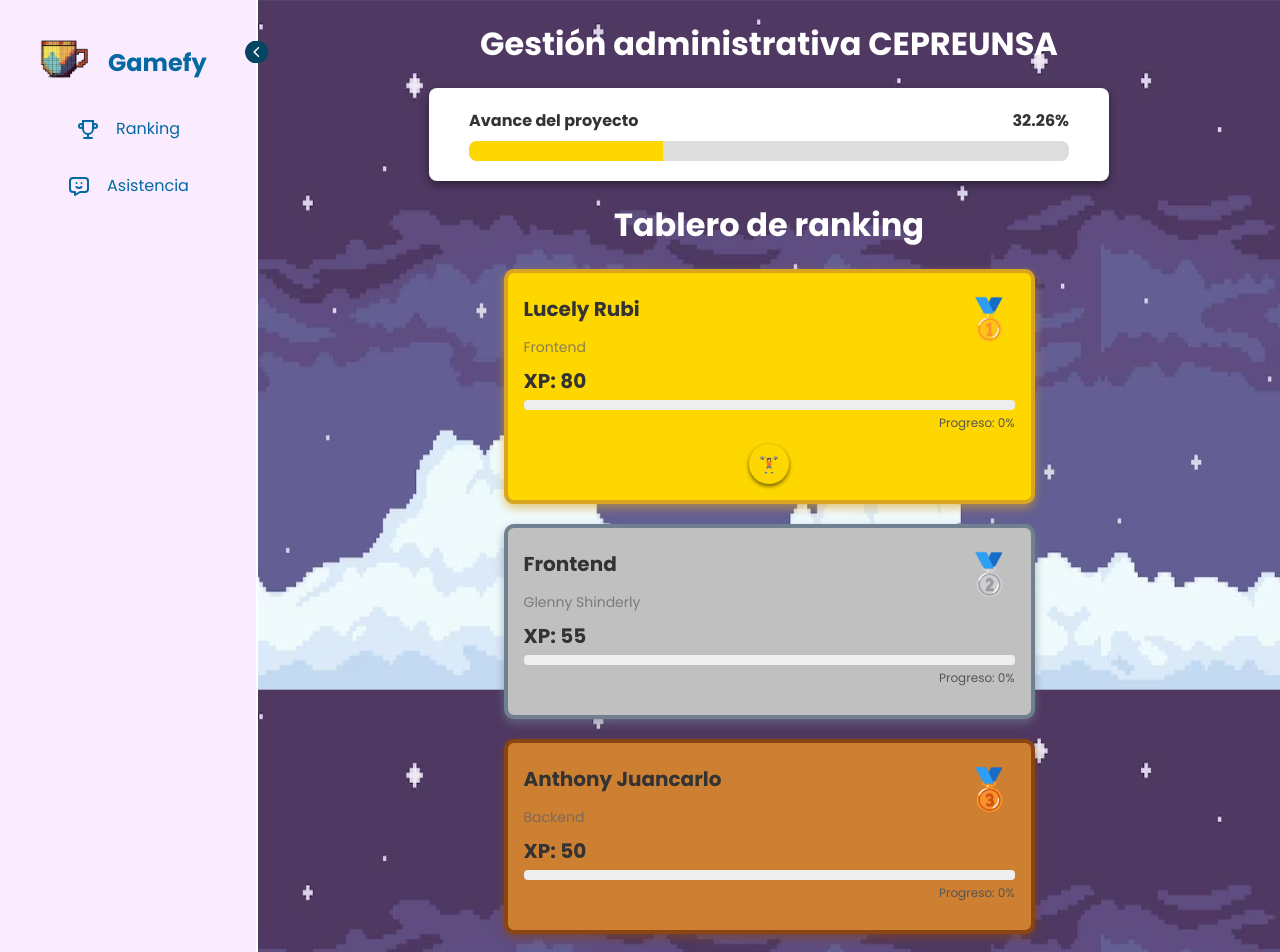
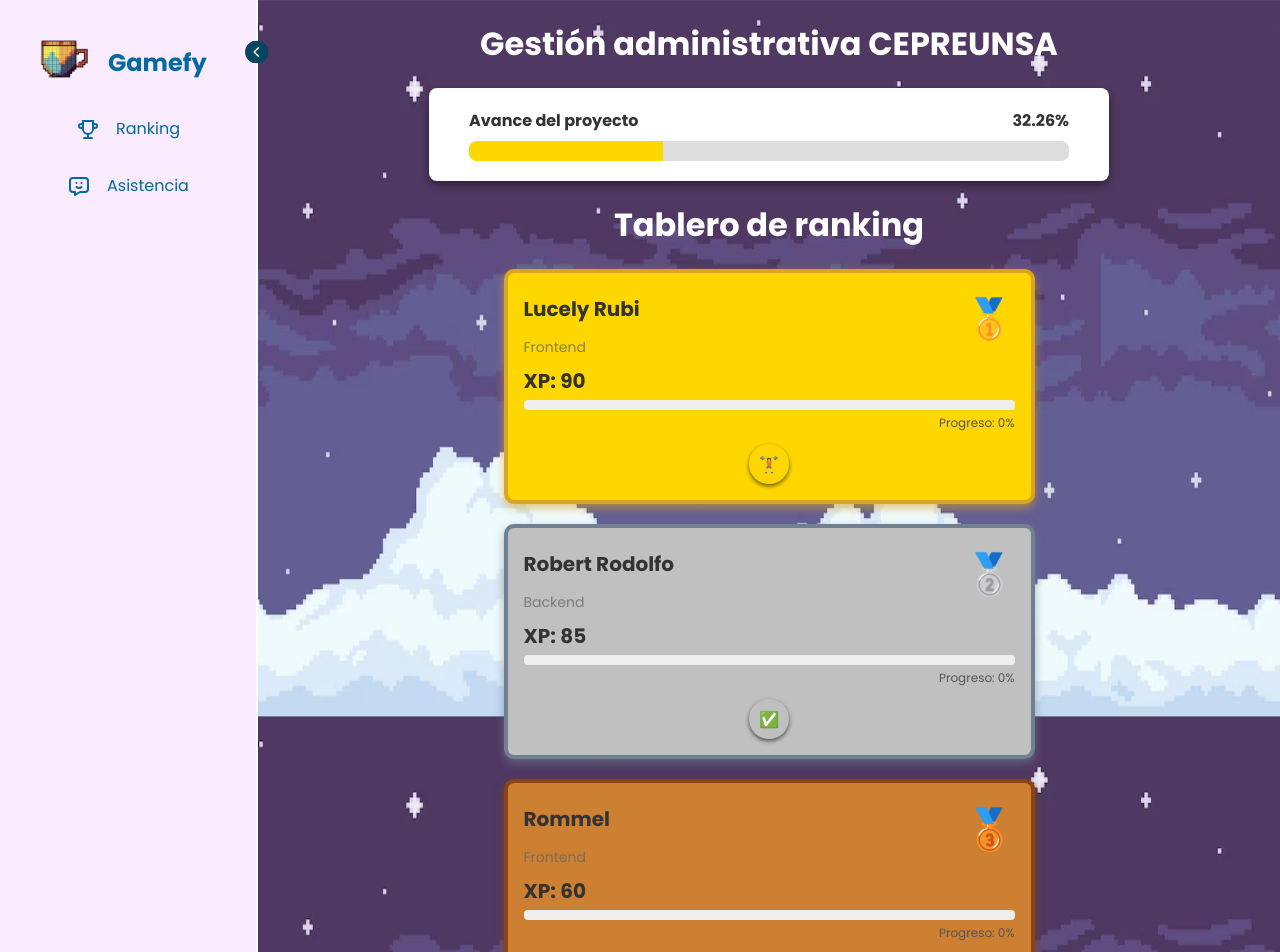
Before and after one commit to ludemo/game-agile, a React (Vite) app: page / in a window 1280 px wide. Shown: the top 952 px of the page. Built offline with nearby package versions, Linux system fonts and the light colour scheme; the HTML template or start-up script is replaced by a standard one; a web font is replaced by a local one.

Commit message:
style:datos actualizados

```diff
--- a/src/pages/playersData.js
+++ b/src/pages/playersData.js
@@ -1,68 +1,49 @@
 export const jugadores = [
-  {
-    name: 'Maria Margareth',
-    role: 'Lider de proyecto / Tester',
-    xp: 10,
-    progress: 0,
-    badges: [
-      { icon: '🫂', description: ' Más participativo' },
-    ],
-    rank: 8,
-    nivel: 15,
-  },
-  {
-    name: 'Frontend',
-    role: 'Glenny Shinderly',
-    xp: 55,
-    progress: 0,
-    badges: [
-    ],
-    rank: 2,
-    nivel: 20,
-  },
-  {
-    name: 'Alex Antonio',
-    role: 'Frontend',
-    xp:30,
-    progress: 0,
-    badges: [
-    ],
-    rank: 7,
-    nivel: 10,
-  },
   {
     name: 'Lucely Rubi',
     role: 'Frontend',
-    xp: 80,
+    xp: 90,
     progress: 0,
     badges: [
-      { icon: '🏋️', description: "Pilar del Sprint"},
+      { icon: '🏋️', description: "Pilar del Sprint" },
     ],
     rank: 1,
     nivel: 18,
   },
   {
+    name: 'Robert Rodolfo',
+    role: 'Backend',
+    xp: 85,
+    progress: 0,
+    badges: [
+      { icon: '✅', description: 'Finalizador experto' }
+    ],
+    rank: 2,
+    nivel: 18,
+  },
+  {
+    name: 'Rommel',
+    role: 'Frontend',
+    xp: 60,
+    progress: 0,
+    badges: [
+    ],
+    rank: 3,
+    nivel: 18,
+  },
+  {
     name: 'Jhon Franklin',
     role: 'Backend',
-    xp: 50,
+    xp: 55,
     progress: 0,
     badges: [
+      { icon: '✅', description: 'Finalizador experto' }
     ],
     rank: 4,
     nivel: 18,
   },
   {
-    name: 'Rommel',
-    role: 'Frontend',
-    xp: 50,
-    progress: 0,
-    badges: [
-    ],
-    rank: 6,
-    nivel: 18,
-  },
-  {
-    name: 'Robert Rodolfo',
+    name: 'Anthony Juancarlo',
     role: 'Backend',
     xp: 50,
     progress: 0,
@@ -72,13 +53,34 @@ export const jugadores = [
     nivel: 18,
   },
   {
-    name: 'Anthony Juancarlo',
-    role: 'Backend',
-    xp: 50,
+    name: 'Alex Antonio',
+    role: 'Frontend',
+    xp: 30,
     progress: 0,
     badges: [
     ],
-    rank: 3,
-    nivel: 18,
+    rank: 6,
+    nivel: 10,
+  },
+  {
+    name: 'Glenny Shinderly',
+    role: 'Frontend',
+    xp: 10,
+    progress: 0,
+    badges: [
+    ],
+    rank: 7,
+    nivel: 15,
+  },
+  {
+    name: 'Maria Margareth',
+    role: 'Lider de proyecto / Tester',
+    xp: 10,
+    progress: 0,
+    badges: [
+      { icon: '🫂', description: 'Más participativo' },
+    ],
+    rank: 8,
+    nivel: 15,
   },
 ];
```
